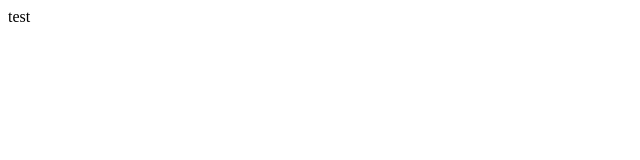
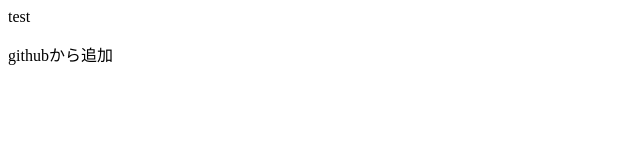
Before and after one commit to nishikiyuu/git-test-L, a plain HTML site: page index.html in a window 1280 px wide. Shown: the whole page, without its empty margins (0-640 px from the left). Drawn offline with Linux system fonts and the light colour scheme.

Commit message:
Update index.html

```diff
--- a/index.html
+++ b/index.html
@@ -1 +1,2 @@
 <p>test</p>
+<P>githubから追加</P>
```
